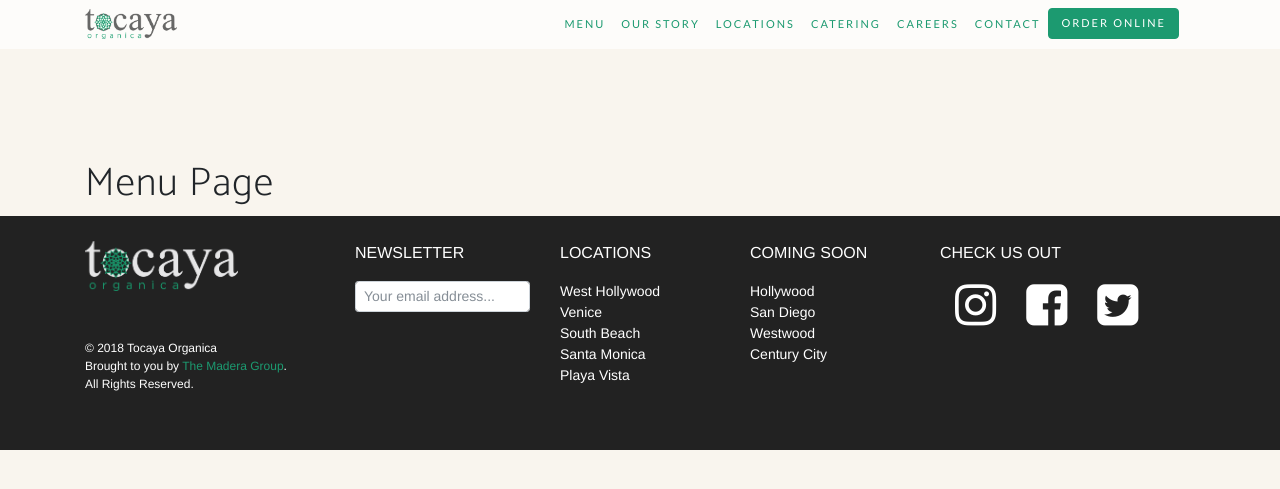
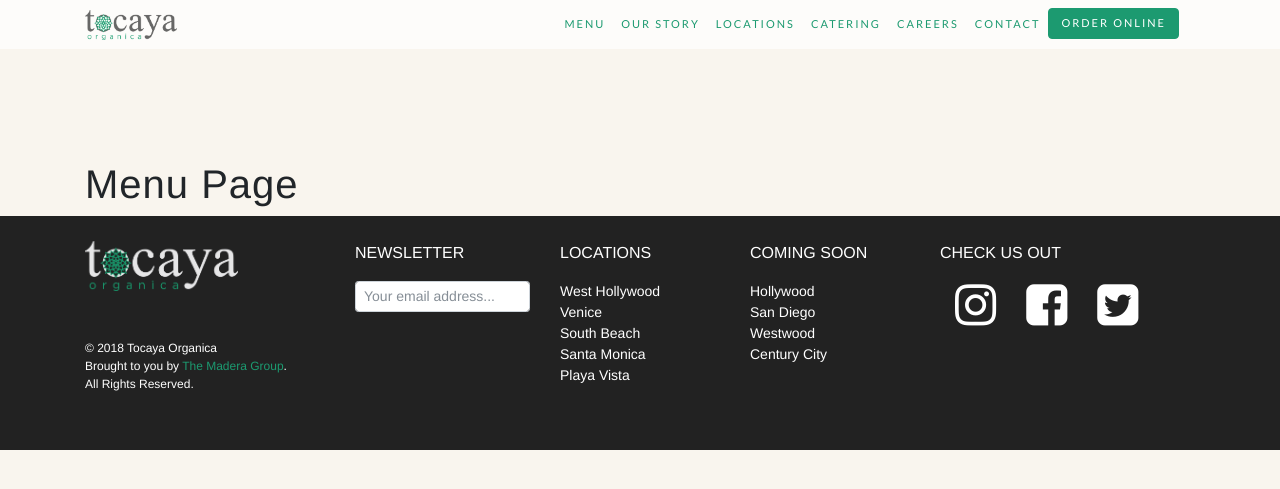
Before and after one commit to tocayaorganica/tocayaorganica.github.io, a Jekyll site: the page built from pages/menu.md, in a window 1280 px wide and 900 px high. Shown: the top 489 px of the window. Built offline with Jekyll 4.4.1, drawn with Linux system fonts in a browser that asks for light colours; some web fonts are replaced.

Commit message:
cards spacing and font change

```diff
--- a/_includes/index/section/cards/cards.html
+++ b/_includes/index/section/cards/cards.html
@@ -1,6 +1,6 @@
 <section class="d-none d-md-block full-height-section card-section">
 	<div class="container">
-		<div class="row">
+		<div class="row mb-5 mb-lg-0">
 
 			{% for card in section.cards %}
 
--- a/_includes/index/section/message.html
+++ b/_includes/index/section/message.html
@@ -17,7 +17,7 @@
 {% endif %}
 
 {% if tmp-message %}
-	<div style="color: {{ tmp-message-color }}">
+	<div class="message" style="color: {{ tmp-message-color }}">
 		<p class="d-none d-md-block" {% if tmp-message-animation == true %}data-scroll-reveal{% endif %}
 		   {% if tmp-message-size %}style="font-size: {{ tmp-message-size }};" {% endif %}>
 			{{ tmp-message }}
--- a/_sass/_mixins.scss
+++ b/_sass/_mixins.scss
@@ -63,7 +63,7 @@
 }
 
 @mixin heading-font {
-    font-family: 'Catamaran', 'Helvetica', 'Arial', 'sans-serif';
+    font-family: 'Helvetica Neue', 'Helvetica', 'Arial', 'sans-serif';
     font-weight: 200;
     letter-spacing: 1px;
 }
--- a/_sass/index/_sections.scss
+++ b/_sass/index/_sections.scss
@@ -1,8 +1,13 @@
+@import "../mixins";
 @import "../variables";
 
 section.full-height-section {
   padding-top: 0;
   padding-bottom: 0;
+
+  .message {
+    @include heading-font;
+  }
 
   .cover-image {
     background-size: cover;
```
